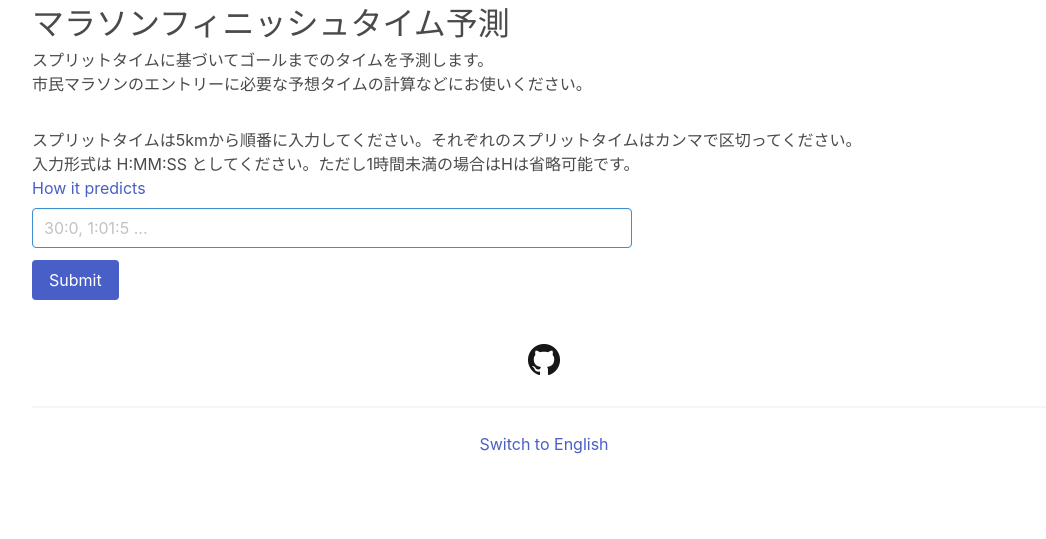
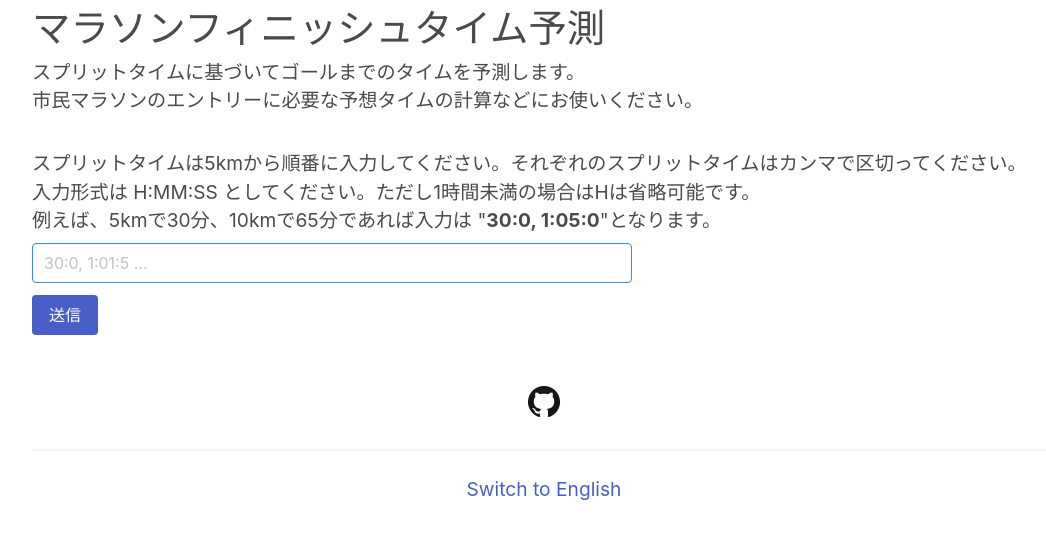
Before and after one commit to europeanplaice/marathon-finish-time-prediction-web-app, a Python web app: template templates/index_ja.html in a window 1280 px wide. Shown: the top 539 px of the page, without its empty margins (96-1142 px from the left). Run offline with Jinja, Linux system fonts and the light colour scheme; the template is opened without the code that fills it, so the values that code supplies are empty.

Commit message:
Improve design

```diff
--- a/app.py
+++ b/app.py
@@ -15,9 +15,9 @@ def before_request():
         return redirect(url, code=code)
 
 
-@app.route('/explain')
+@app.route('/explaination')
 def how_it_predicts():
-    return render_template("explain.html", prediction=False)
+    return render_template("explaination.html", prediction=False)
 
 
 @app.route('/')
--- a/static/css/style.css
+++ b/static/css/style.css
@@ -1,6 +1,13 @@
-form {
-    margin-top: 0.5em;
+  body{
+    font-size: 1.2rem;
   }
+  .breadcrumb{
+    margin-top: 1rem;
+  }
+
+  form {
+      margin-top: 0.5em;
+    }
 
   .container {
     width: 80%;
@@ -23,7 +30,7 @@ form {
     margin-right: 1em;
     margin-top: 1em;
     padding: 0.5em;
-    /* min-width: 50%; */
+    max-width: 400px;
   }
 
   .input {
--- a/templates/index.html
+++ b/templates/index.html
@@ -17,7 +17,6 @@
   <meta name="description" content="{% block description %}Marathon Finish Time Prediction predicts your marathon's record by splits using Machine Learning. It gives not only a prediction time but also a range of possible time.{% endblock %}">
   <link rel="stylesheet" href="https://cdn.jsdelivr.net/npm/bulma@0.9.3/css/bulma.min.css" media="print" onload="this.media='all'">
   <link rel="stylesheet" href="/static/css/style.css">
-
 </head>
 
 <body>
@@ -35,11 +34,12 @@
           <div class="field">
             <p>{% block form1 %}Marks must start from 5km (and 10km, 15km ...) and each mark must be separated by a comma.{% endblock %}</p>
             <p>{% block form2 %}The time format is H:MM:SS but you can omit hour(H) if it is zero.{% endblock %}</p>
-            <p><a href="/explain">How it predicts</a></p>
+            <p>{% block form3 %}For example, if your times are 30 minutes at 5km and 65 minutes at 10km, the input is "<b>30:0, 1:05:0</b>".{% endblock %}</p>
+            {% block explanation %}<p><a href="{{ url_for('how_it_predicts') }}">How it predicts</a></p>{% endblock %}
             <input class="input is-info" type="text" placeholder="30:0, 1:01:5 ..." name="record" required id="time_input" value="{{ input_value }}" pattern="^((\d{1,2}:\d{1,2}:\d{1,2}|\d{1,2}:\d{1,2}|\d{1,2})(\s*,\s*))*((\d{1,2}:\d{1,2}:\d{1,2}|\d{1,2}:\d{1,2}|\d{1,2})(\s*))$">
           </div>
           <div class="control">
-            <input class="button is-link" type="submit" value="Submit">
+            {% block submit %}<input class="button is-link" type="submit" value="Submit">{% endblock %}
           </div>
         </div>
       </form>
--- a/templates/index_ja.html
+++ b/templates/index_ja.html
@@ -8,6 +8,8 @@
 {% block p2 %}市民マラソンのエントリーに必要な予想タイムの計算などにお使いください。{% endblock %}
 {% block form1 %}スプリットタイムは5kmから順番に入力してください。それぞれのスプリットタイムはカンマで区切ってください。{% endblock %}
 {% block form2 %}入力形式は H:MM:SS としてください。ただし1時間未満の場合はHは省略可能です。{% endblock %}
+{% block form3 %}例えば、5kmで30分、10kmで65分であれば入力は "<b>30:0, 1:05:0</b>"となります。{% endblock %}
+{% block submit %}<input class="button is-link" type="submit" value="送信">{% endblock %}
 {% block lower_95 %}予測より大幅に早まった場合{% endblock %}
 {% block lower_50 %}予測よりやや早まった場合{% endblock %}
 {% block middle %}最も標準的な予測タイム{% endblock %}
@@ -16,3 +18,4 @@
 {% block changelang %}
 <a href="/en">Switch to English</a>
 {% endblock %}
+{% block explanation %}{% endblock %}
```
Also changed, not shown: templates/explaination.html (renamed from templates/explain.html, +15 -7 lines).
